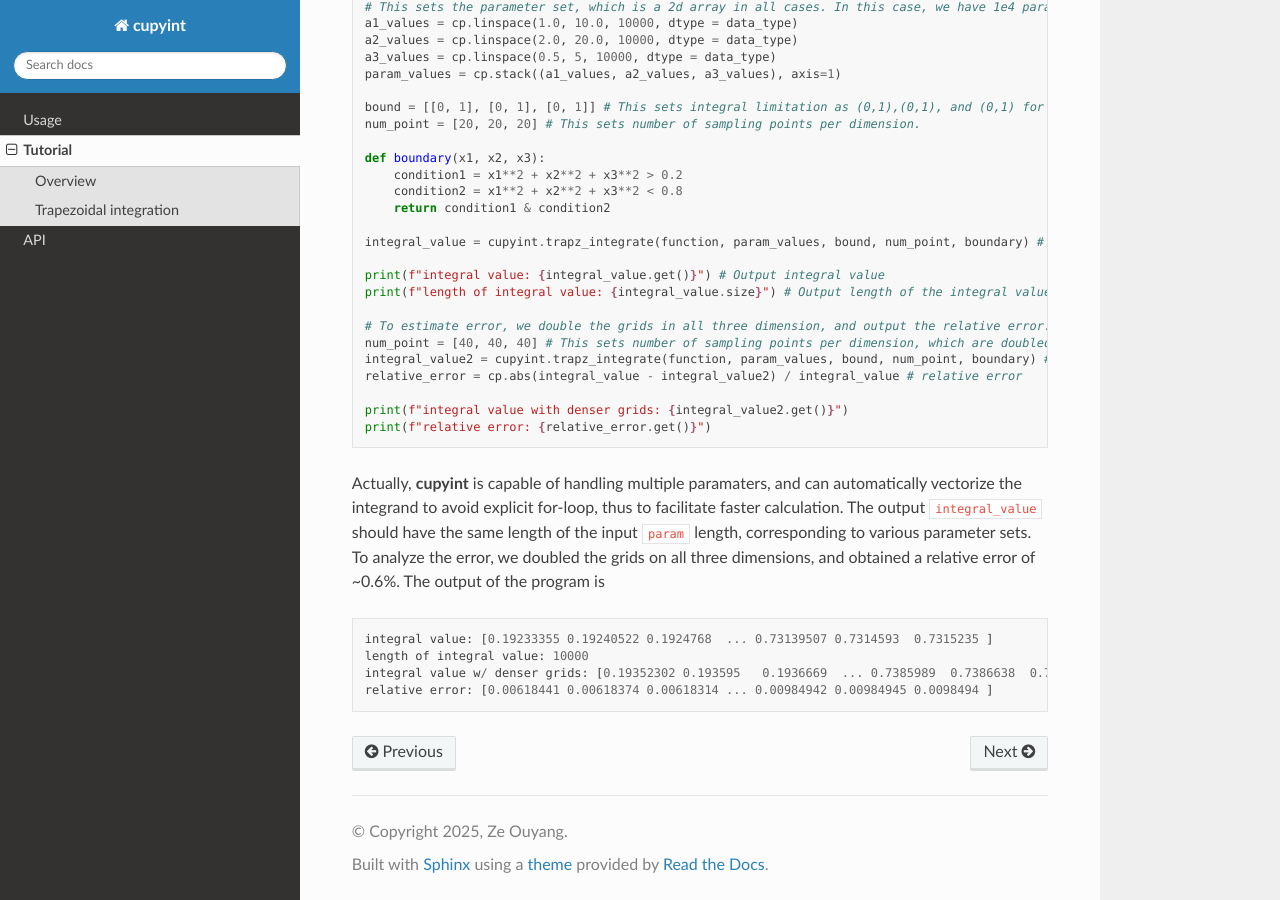
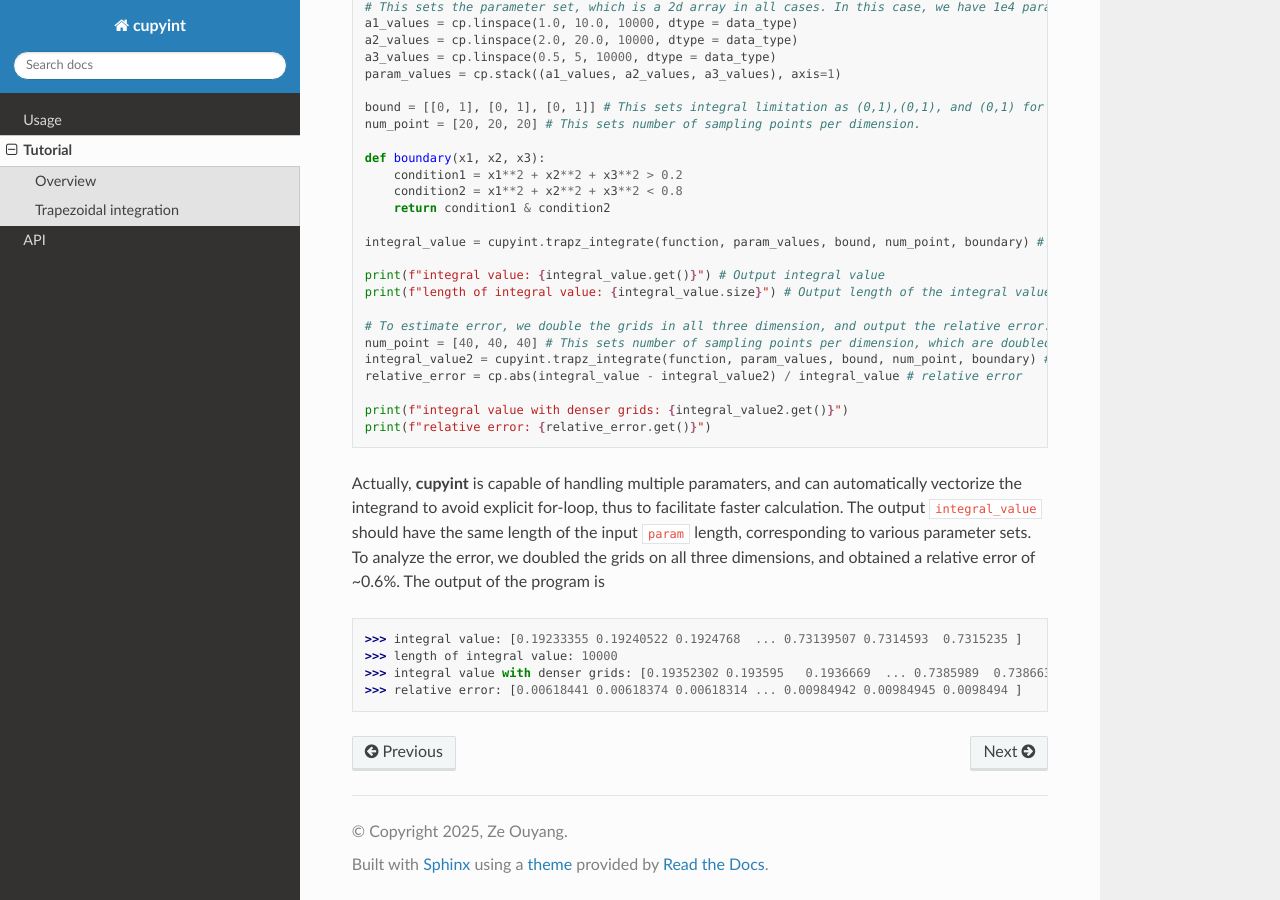
Before and after one commit to ze-ouyang/cupyint_doc, a Sphinx documentation site: the page built from docs/source/tutorial.rst, in a window 1280 px wide and 900 px high, scrolled down 2646 px. Built offline with Sphinx 7.4.7 and the Read the Docs theme 3.1.0, drawn with Linux system fonts in a browser that asks for light colours.

Commit message:
Update tutorial.rst

```diff
--- a/docs/source/tutorial.rst
+++ b/docs/source/tutorial.rst
@@ -129,7 +129,7 @@ Actually, **cupyint** is capable of handling multiple paramaters, and can automa
 
 .. code-block:: python
 
-  integral value: [0.19233355 0.19240522 0.1924768  ... 0.73139507 0.7314593  0.7315235 ]
-  length of integral value: 10000
-  integral value w/ denser grids: [0.19352302 0.193595   0.1936669  ... 0.7385989  0.7386638  0.7387286 ]
-  relative error: [0.00618441 0.00618374 0.00618314 ... 0.00984942 0.00984945 0.0098494 ]
+  >>> integral value: [0.19233355 0.19240522 0.1924768  ... 0.73139507 0.7314593  0.7315235 ]
+  >>> length of integral value: 10000
+  >>> integral value with denser grids: [0.19352302 0.193595   0.1936669  ... 0.7385989  0.7386638  0.7387286 ]
+  >>> relative error: [0.00618441 0.00618374 0.00618314 ... 0.00984942 0.00984945 0.0098494 ]
```
